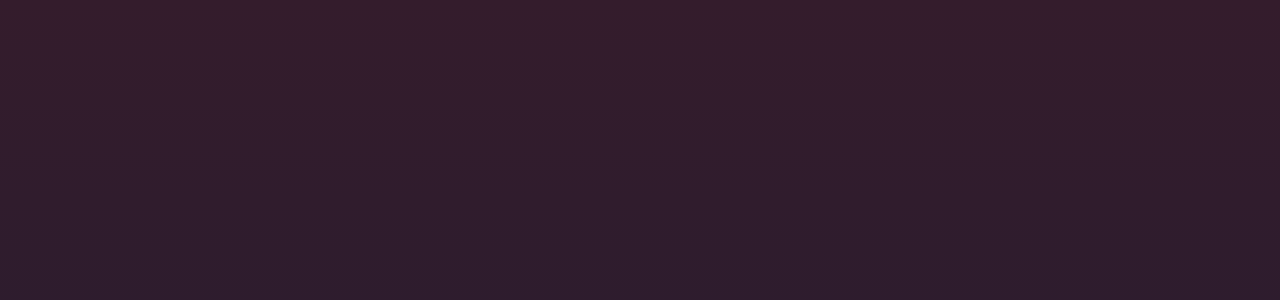
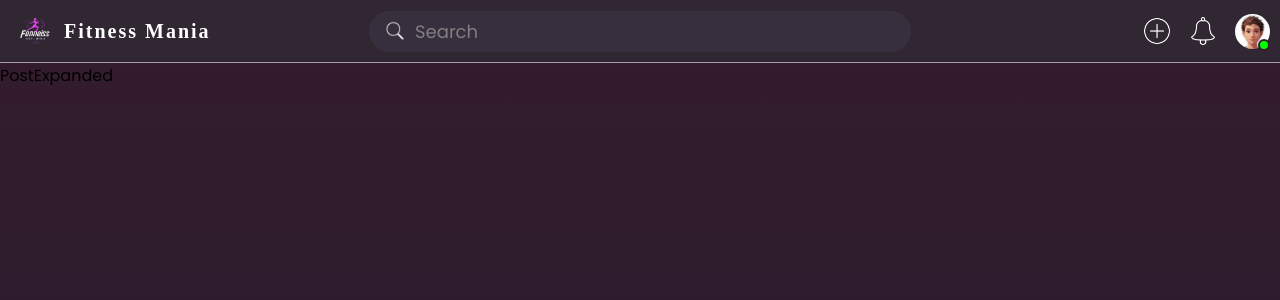
Before and after one commit to Everest-Innovators/Fitness-Mania-Frontend, a React (Create React App) app: page /post in a window 1280 px wide. Before the commit this address had no page. Shown: the top 300 px of the page. Built offline with nearby package versions, Linux system fonts and the light colour scheme; a web font is replaced by a local one; what javascript-time-ago would draw is missing.

Commit message:
Post Linking

```diff
--- a/src/Components/App.tsx
+++ b/src/Components/App.tsx
@@ -4,6 +4,7 @@ import Home from "../Screens/Home/Home";
 import Layout from "./Layout/Layout";
 import Register from "../Screens/Register/Register";
 import Login from "../Screens/Login/Login";
+import PostExpanded from "../Screens/Post/PostExpanded";
 
 const App = () => {
   return (
@@ -11,6 +12,7 @@ const App = () => {
       <Routes>
         <Route path="/" element={<Layout />}>
           <Route index element={<Home />} />
+          <Route path="/post" element={<PostExpanded />} />
         </Route>
         <Route path="/register" element={<Register />} />
         <Route path="/login" element={<Login />} />
--- a/src/Components/Post/Post.tsx
+++ b/src/Components/Post/Post.tsx
@@ -9,6 +9,7 @@ import "../../Css/Post/Post.css";
 
 //timeAgo
 import en from "javascript-time-ago/locale/en";
+import { Link } from "react-router-dom";
 TimeAgo.addDefaultLocale(en);
 const timeAgo = new TimeAgo("en-US");
 
@@ -26,7 +27,7 @@ interface Props {
 
 const Post = (props: Props) => {
   return (
-    <div className="post">
+    <Link to={`/post/${props.postId}`} className="post">
       <div className="postCont">
         <div className="top">
           <div className="left">
@@ -58,7 +59,7 @@ const Post = (props: Props) => {
           </div>
         </div>
       </div>
-    </div>
+    </Link>
   );
 };
 
--- a/src/Css/Post/Post.css
+++ b/src/Css/Post/Post.css
@@ -1,7 +1,8 @@
 .post {
   width: 800px;
   border-bottom: 1px solid rgb(128, 118, 118);
-  padding: 5px 0;
+  padding: 5px 0 7.5px;
+  text-decoration: none;
 }
 .post > .postCont {
   width: 800px;
--- /dev/null
+++ b/src/Screens/Post/PostExpanded.tsx
@@ -0,0 +1,7 @@
+import React from "react";
+
+const PostExpanded = () => {
+  return <div>PostExpanded</div>;
+};
+
+export default PostExpanded;
```
